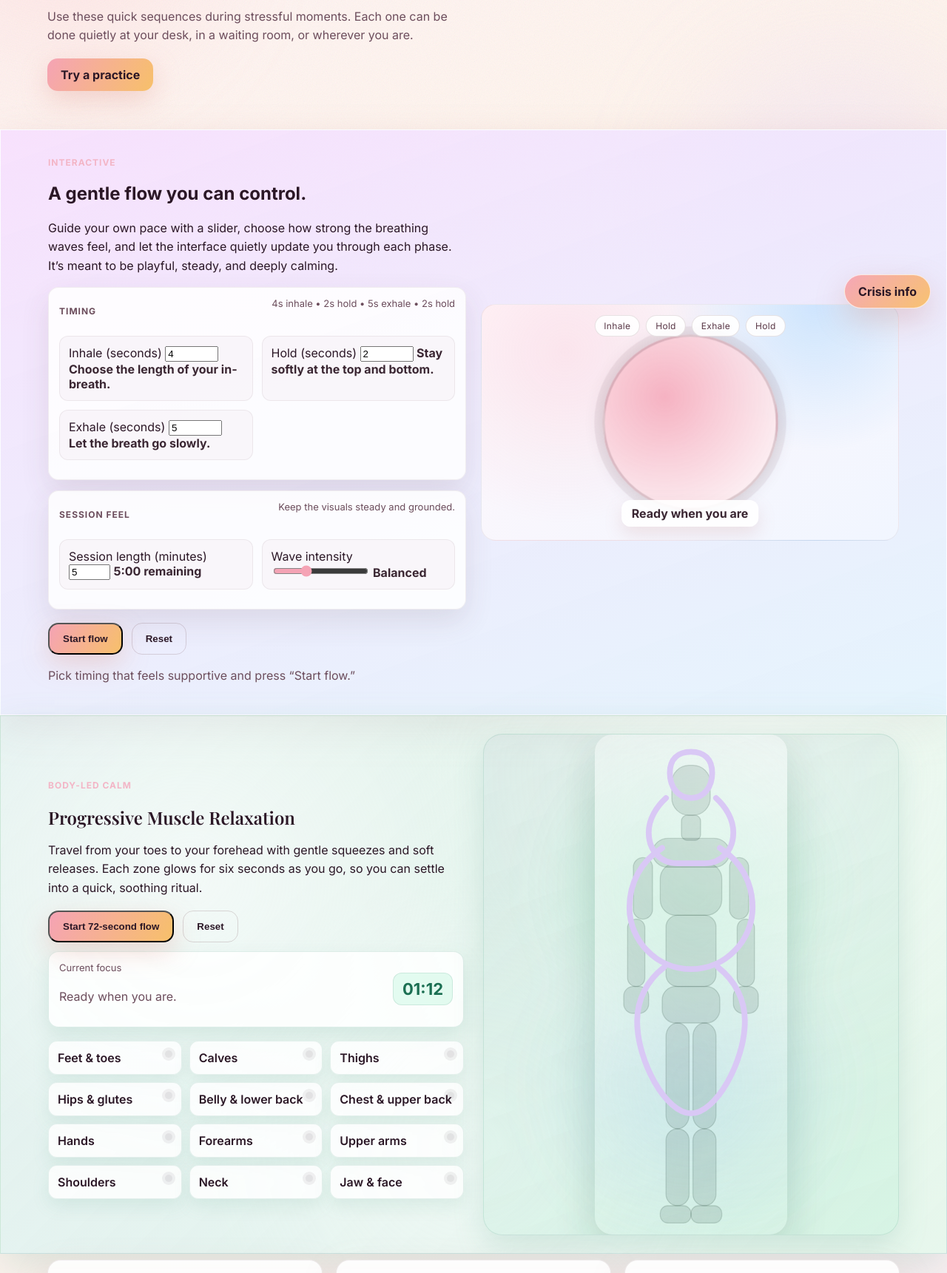
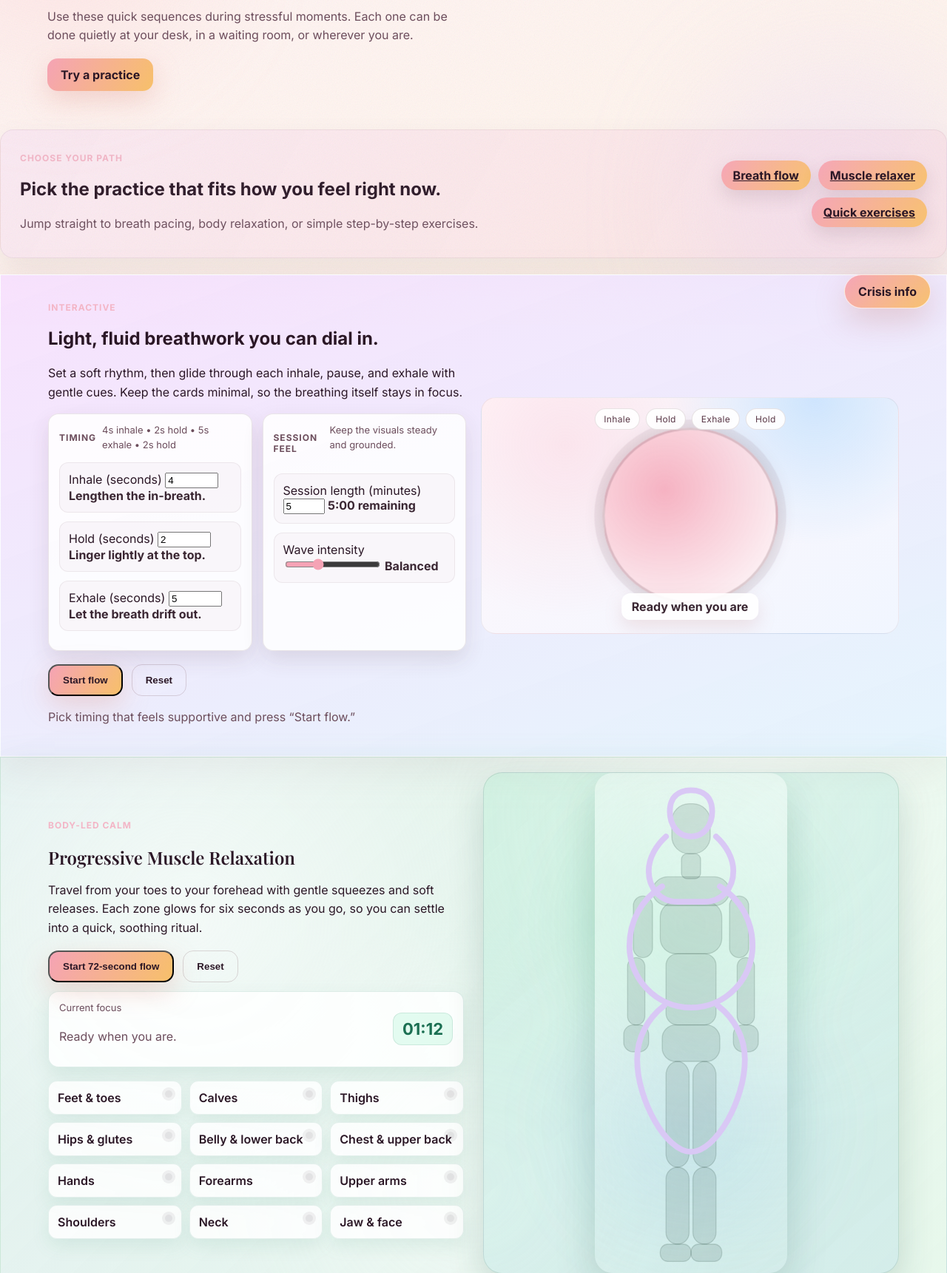
Before and after one commit to andyfast20-sketch/mentalhealthresources, a Flask app: page /calming-tools in a window 1280 px wide. Shown: the part 361-2082 px from the top of the page at 74% size. Run offline with Flask 3, Linux system fonts and the light colour scheme.

Commit message:
Refine calming tools layout

```diff
--- a/static/styles.css
+++ b/static/styles.css
@@ -824,6 +824,22 @@ body {
   border-radius: 12px;
 }
 
+.control-row.compact {
+  grid-template-columns: repeat(auto-fit, minmax(160px, 1fr));
+  gap: 12px;
+}
+
+.control-card.slim {
+  box-shadow: 0 12px 28px rgba(70, 42, 56, 0.12);
+  border: 1px solid rgba(90, 56, 71, 0.12);
+}
+
+.control-stack.duo {
+  display: grid;
+  grid-template-columns: repeat(auto-fit, minmax(260px, 1fr));
+  gap: 14px;
+}
+
 .control input[type='range'] {
   accent-color: #f5a3b5;
 }
@@ -870,6 +886,35 @@ body {
   font-weight: 700;
   color: #3a2632;
   box-shadow: 0 10px 24px rgba(195, 122, 117, 0.18);
+}
+
+.section-guide {
+  display: grid;
+  grid-template-columns: 1.8fr 1fr;
+  gap: 18px;
+  align-items: center;
+  padding: 18px clamp(18px, 4vw, 26px);
+  margin-bottom: 22px;
+  border-radius: 18px;
+  background: linear-gradient(120deg, rgba(233, 188, 255, 0.18), rgba(245, 163, 181, 0.16));
+  border: 1px solid rgba(95, 58, 69, 0.08);
+  box-shadow: 0 18px 40px rgba(72, 34, 52, 0.08);
+}
+
+.section-guide.lite {
+  background: linear-gradient(120deg, rgba(99, 224, 165, 0.12), rgba(99, 173, 224, 0.12));
+  border-color: rgba(15, 63, 45, 0.12);
+}
+
+.section-guide__links {
+  display: flex;
+  justify-content: flex-end;
+  gap: 10px;
+  flex-wrap: wrap;
+}
+
+.section-guide .pill {
+  box-shadow: 0 10px 24px rgba(90, 56, 71, 0.14);
 }
 
 .phase-timeline {
@@ -1010,6 +1055,14 @@ body {
   border: 1px solid rgba(120, 178, 162, 0.24);
   box-shadow: 0 16px 40px rgba(96, 160, 140, 0.2);
   overflow: hidden;
+}
+
+.pmr-visual.elevated {
+  align-self: start;
+  margin-top: -4px;
+  background: linear-gradient(140deg, rgba(99, 224, 165, 0.16), rgba(99, 173, 224, 0.14));
+  border: 1px solid rgba(15, 63, 45, 0.12);
+  box-shadow: 0 20px 48px rgba(17, 72, 54, 0.18);
 }
 
 .pmr-backdrop {
@@ -1226,6 +1279,15 @@ body {
   .cta-row {
     flex-direction: column;
   }
+
+  .section-guide {
+    grid-template-columns: 1fr;
+    text-align: center;
+  }
+
+  .section-guide__links {
+    justify-content: center;
+  }
 }
 
 .hidden {
--- a/templates/calming_tools.html
+++ b/templates/calming_tools.html
@@ -14,42 +14,55 @@
 {% endblock %}
 
 {% block content %}
+<section class="section-guide" aria-label="Calming practice navigation">
+    <div class="section-guide__copy">
+        <p class="eyebrow">Choose your path</p>
+        <h2>Pick the practice that fits how you feel right now.</h2>
+        <p class="body">Jump straight to breath pacing, body relaxation, or simple step-by-step exercises.</p>
+    </div>
+    <div class="section-guide__links">
+        <a class="pill" href="#interactive-calm">Breath flow</a>
+        <a class="pill ghost" href="#pmr">Muscle relaxer</a>
+        <a class="pill ghost" href="#tools">Quick exercises</a>
+    </div>
+</section>
+
 <section class="panel immersive-panel" id="interactive-calm">
     <div class="immersive-grid">
         <div class="immersive-copy">
             <p class="eyebrow">Interactive</p>
-            <h2>A gentle flow you can control.</h2>
-            <p class="lede">Guide your own pace with a slider, choose how strong the breathing waves feel, and let the interface quietly update you through each phase. It’s meant to be playful, steady, and deeply calming.</p>
-            <div class="control-stack">
-                <div class="control-card">
+            <h2>Light, fluid breathwork you can dial in.</h2>
+            <p class="lede">Set a soft rhythm, then glide through each inhale, pause, and exhale with gentle cues. Keep the cards minimal, so the breathing itself stays in focus.</p>
+            <div class="control-stack duo">
+                <div class="control-card slim">
                     <div class="control-card__header">
                         <p class="eyebrow muted">Timing</p>
                         <p class="microcopy" data-cycle-preview>4s inhale • 2s hold • 5s exhale • 2s hold</p>
                     </div>
-                    <div class="control-row refined">
+                    <div class="control-row refined compact">
                         <label class="control">
                             <span>Inhale (seconds)</span>
                             <input type="number" min="1" max="20" value="4" step="0.5" data-inhale-input />
-                            <span class="value">Choose the length of your in-breath.</span>
+                            <span class="value">Lengthen the in-breath.</span>
                         </label>
                         <label class="control">
                             <span>Hold (seconds)</span>
                             <input type="number" min="0" max="20" value="2" step="0.5" data-hold-input />
-                            <span class="value">Stay softly at the top and bottom.</span>
+                            <span class="value">Linger lightly at the top.</span>
                         </label>
                         <label class="control">
                             <span>Exhale (seconds)</span>
                             <input type="number" min="1" max="20" value="5" step="0.5" data-exhale-input />
-                            <span class="value">Let the breath go slowly.</span>
+                            <span class="value">Let the breath drift out.</span>
                         </label>
                     </div>
                 </div>
-                <div class="control-card">
+                <div class="control-card slim">
                     <div class="control-card__header">
                         <p class="eyebrow muted">Session feel</p>
                         <p class="microcopy">Keep the visuals steady and grounded.</p>
                     </div>
-                    <div class="control-row refined">
+                    <div class="control-row refined compact">
                         <label class="control">
                             <span>Session length (minutes)</span>
                             <input type="number" min="1" max="30" value="5" step="1" data-session-input />
@@ -114,7 +127,7 @@
                 <li data-step="face">Jaw &amp; face</li>
             </ol>
         </div>
-        <div class="pmr-visual">
+        <div class="pmr-visual elevated">
             <div class="pmr-backdrop"></div>
             <svg class="pmr-figure" viewBox="0 0 200 520" role="img" aria-label="Human outline highlighting muscle groups">
                 <defs>
@@ -156,6 +169,18 @@
     </div>
 </section>
 
+<section class="section-guide lite" aria-label="Quick exercise overview">
+    <div class="section-guide__copy">
+        <p class="eyebrow">Quick wins</p>
+        <h2>Short exercises you can scroll to instantly.</h2>
+        <p class="body">Pick a card below to see the steps. Everything is laid out so you can drop in and start without hunting for the right spot.</p>
+    </div>
+    <div class="section-guide__links">
+        <a class="pill" href="#interactive-calm">Breath flow</a>
+        <a class="pill ghost" href="#pmr">Muscle relaxer</a>
+    </div>
+</section>
+
 <section id="tools" class="resource-grid tools-grid">
     {% for tool in tools %}
     <article class="resource-card">
```
